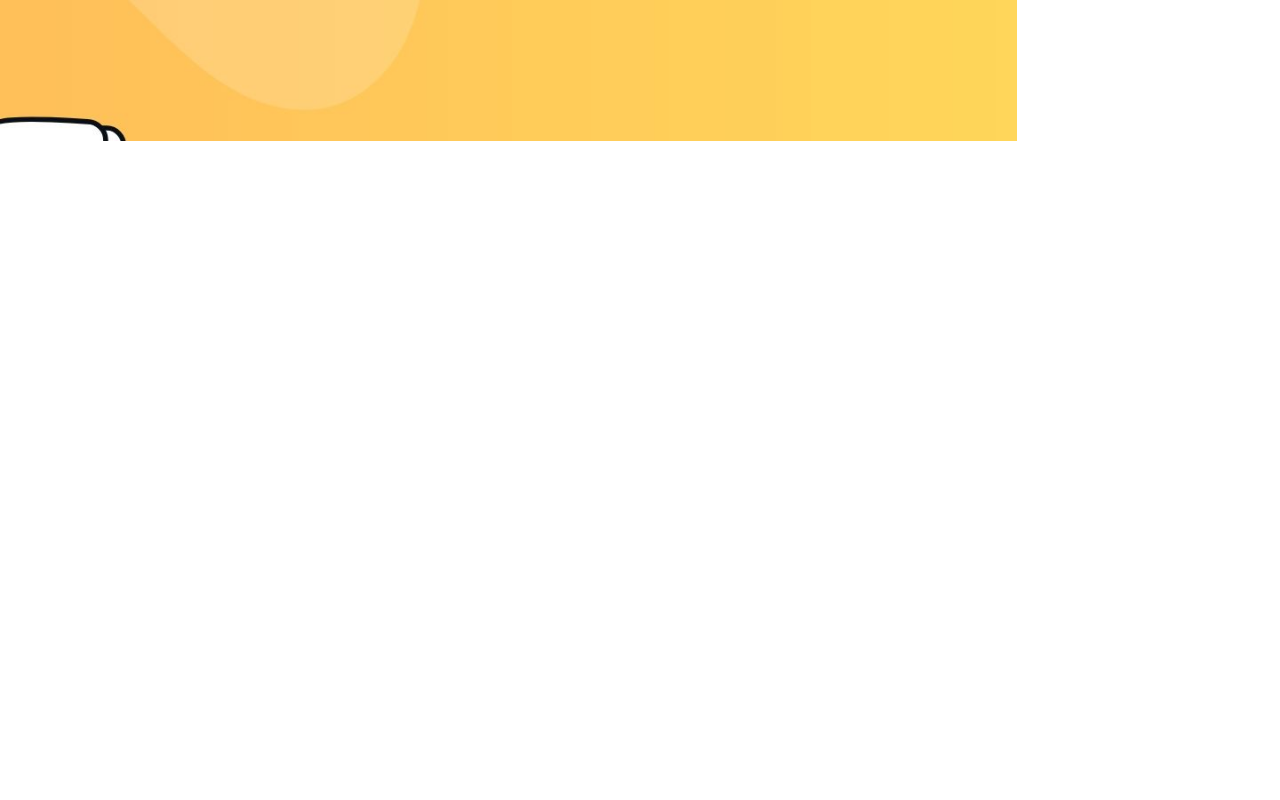
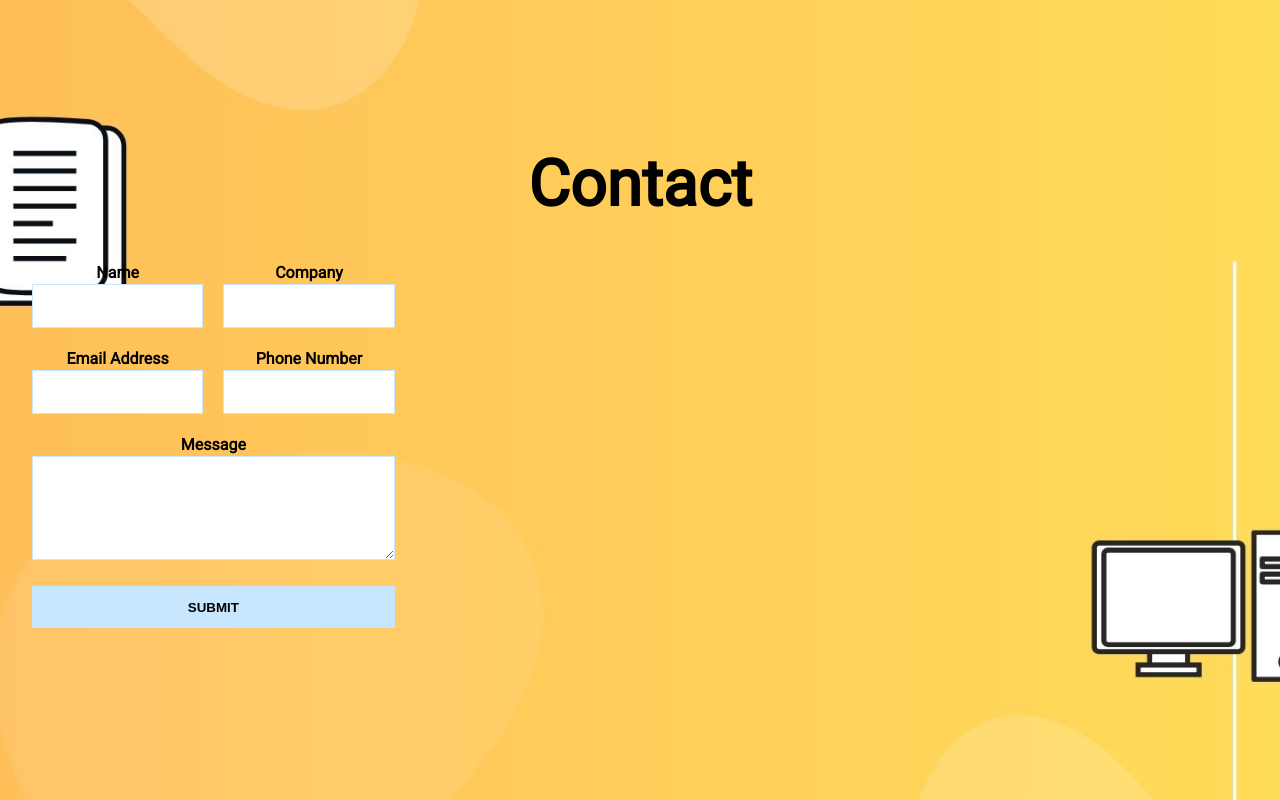
Before and after one commit to manassarma13spoof/xyz, a plain HTML site: page index.html in a window 1280 px wide. Shown: the part 2400-3200 px from the top of the page. Drawn offline with nearby package versions, Linux system fonts and the light colour scheme.

Commit message:
Add files via upload

```diff
--- a/css/style.css
+++ b/css/style.css
@@ -73,6 +73,60 @@
   .btn:hover {
     opacity: 0.7;
   }
+  /*  */
+  .contact form{
+    display: grid;
+    grid-template-columns: 1fr 1fr;
+    grid-gap:20px;
+  }
+
+  .contact form label{
+    display:block;
+  }
+
+  .contact form p{
+    margin:0;
+  }
+
+  .contact form .full{
+    grid-column: 1 /3;
+  }
+
+  .contact form button, .contact form input, .contact form textarea{
+    width:100%;
+    padding:1em;
+    border:1px solid #c9e6ff;
+  }
+
+  .contact form button{
+    background:#c9e6ff;
+    border:0;
+    text-transform: uppercase;
+  }
+
+  .contact form button:hover,.contact form button:focus{
+    background:#92bde7;
+    color:#fff;
+    outline:0;
+    transition: background-color 2s ease-out;
+  }
+
+  /* LARGE SCREENS */
+  @media(min-width:700px){
+    .wrapper{
+      display: grid;
+      grid-template-columns: 1fr 2fr;
+    }
+
+    .wrapper > *{
+      padding:2em;
+    }
+
+    .company-info h3, .company-info ul, .brand{
+      text-align: left;
+    }
+  }
+  /*  */
   /* Our Section Overlay */
   section {
     display: flex;
--- a/index.html
+++ b/index.html
@@ -5,6 +5,8 @@
   <meta name="viewport" content="width=device-width, initial-scale=1.0">
   <meta http-equiv="X-UA-Compatible" content="ie=edge">
   <link href="https://fonts.googleapis.com/css?family=Roboto" rel="stylesheet">
+  <link href="https://maxcdn.bootstrapcdn.com/font-awesome/4.7.0/css/font-awesome.min.css" rel="stylesheet" integrity="sha384-wvfXpqpZZVQGK6TAh5PVlGOfQNHSoD2xbE+QkPxCAFlNEevoEH3Sl0sibVcOQVnN" crossorigin="anonymous">
+  <link rel="stylesheet" href="https://cdnjs.cloudflare.com/ajax/libs/animate.css/3.5.2/animate.css" />
   <link rel="stylesheet" href="css/style.css">
   <link rel="stylesheet" href="css/menu.css">
   <title>MANAS</title>
@@ -46,7 +48,37 @@
 </section>
 <section id="contact">
     <h1>Contact</h1>
-    <p class="lead">Lorem ipsum dolor sit, amet consectetur adipisicing elit. Commodi, quis!</p>
+
+ <div class="wrapper animated bounceInLeft">
+      <div class="contact">
+          <form>
+            <p>
+              <label><b>Name</b></label>
+              <input type="text" name="name">
+            </p>
+            <p>
+              <label><b>Company</b></label>
+              <input type="text" name="company">
+            </p>
+            <p>
+              <label><b>Email Address</b></label>
+              <input type="email" name="email">
+            </p>
+            <p>
+              <label><b>Phone Number</b></label>
+              <input type="text" name="phone">
+            </p>
+            <p class="full">
+              <label><b>Message</b></label>
+              <textarea name="message" rows="5"></textarea>
+            </p>
+            <p class="full">
+              <button><b>Submit</b></button>
+            </p>
+          </form>
+        </div>
+      </div>
+
 </section>
 </body>
 </html>
```
